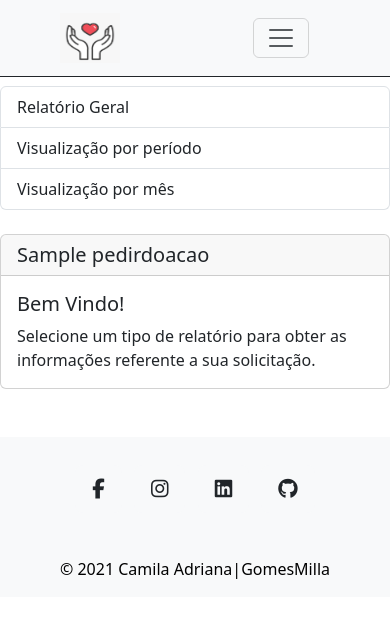
After one commit to GomesMilla/maossolidarias, a Django app: page /base/relatorios/1 in a window 390 px wide. The commit adds this page. Shown: the top 618 px of the page. Run offline with Django 4.2, Linux system fonts and the light colour scheme; tables that the repository leaves empty hold one stand-in row (values such as "Sample post"); some libraries are stand-ins or nearby versions.

Commit message:
:pushpin: Adiocionando as primeiras funcionalidades dos relatórios

```diff
--- a/apps/base/urls.py
+++ b/apps/base/urls.py
@@ -2,7 +2,7 @@ from django.urls import path
 from django.contrib.auth import views as auth_views
 
 from django.views.generic import TemplateView
-from .views import PedirDoacaoCreateView, SolicitacoesListView, SolicitacaoDetailView, IntroductionView, SolicitacoesPorCategoria, PedirDoacaolUpdate
+from .views import PedirDoacaoCreateView, SolicitacoesListView, SolicitacaoDetailView, IntroductionView, SolicitacoesPorCategoria, PedirDoacaolUpdate, RelatoriosView
 from django.contrib.auth.decorators import login_required
 
 
@@ -14,4 +14,5 @@ urlpatterns = [
     path("solicitacoes-por-categoria/<int:pk>", SolicitacoesPorCategoria.as_view(), name="solicitacoes_por_categoria"),
     path("solicitacao/<int:pk>/edit", PedirDoacaolUpdate.as_view(), name="editar_solicitacao"),
     path("ver-solicitacao/<int:pk>", SolicitacaoDetailView.as_view(), name="ver_solicitacao"),
+    path("relatorios/<int:pk>", RelatoriosView.as_view(), name="relatorios"),
 ]
--- a/apps/base/views.py
+++ b/apps/base/views.py
@@ -71,18 +71,15 @@ class SolicitacoesPorCategoria(DetailView):
         context['list_solicitacoes'] = PedirDoacao.objects.filter(is_active=True, tipo=categoria)
         context['list_categorias'] = CategoriaDoacao.objects.all()
         context['locategoriaja'] = categoria
-        ip = get_client_ip(self.request)
-        print("\n\n\n\n\n\n\n\n\n\n\n\n\n\n\n\n")
-        print(ip)
-        user_ip = self.request.META.get('REMOTE_ADDR')
-        print(user_ip)
-        print("\n\n\n\n\n\n\n\n\n\n\n\n\n\n\n\n")
         return context
 
 class SolicitacaoDetailView(DetailView):
     model = PedirDoacao
     template_name = 'doacao/solicitacaodetail.html'
 
+class RelatoriosView(DetailView):
+    model = PedirDoacao
+    template_name = 'users/relatorios.html'
 
 def get_client_ip(request):
     x_forwarded_for = request.META.get('HTTP_X_FORWARDED_FOR')
--- a/templates/users/painel-administrativo.html
+++ b/templates/users/painel-administrativo.html
@@ -65,7 +65,7 @@
                                         <div class="d-grid gap-2 d-md-block">
                                             <a href="{% url 'editar_solicitacao' solicitacao.pk %}" class="btn btn-primary" type="button">Editar</a>
                                             <button class="btn btn-danger" type="button">Inativar</button>
-                                            <button class="btn btn-success" type="button">Relatório</button>
+                                            <a href="{% url 'relatorios' solicitacao.pk %}" class="btn btn-success" type="button">Relatório</a>
                                         </div>
                                     </td>
                                 </tr>
--- /dev/null
+++ b/templates/users/relatorios.html
@@ -0,0 +1,27 @@
+{% extends 'bases/baselogado.html' %}
+{% load static %}
+{% block conteudo %}
+
+<div class="topperfildetail">
+    <div class="row">
+        <div class="col-md-3 mb-4">
+            <div class="list-group">
+                <a href="#" class="list-group-item list-group-item-action">Relatório Geral</a>
+                <a href="#" class="list-group-item list-group-item-action">Visualização por período</a>
+                <a href="#" class="list-group-item list-group-item-action">Visualização por mês</a>
+            </div>
+        </div>
+        <div class="col-md-9">
+            <div class="card">
+                <h5 class="card-header">{{object}}</h5>
+                <div class="card-body">
+                    <h5 class="card-title">Bem Vindo!</h5>
+                    <p class="card-text">Selecione um tipo de relatório para obter as informações referente a sua solicitação.</p>
+                </div>
+            </div>
+        </div>
+    </div>
+</div>
+
+
+{% endblock %}
```
